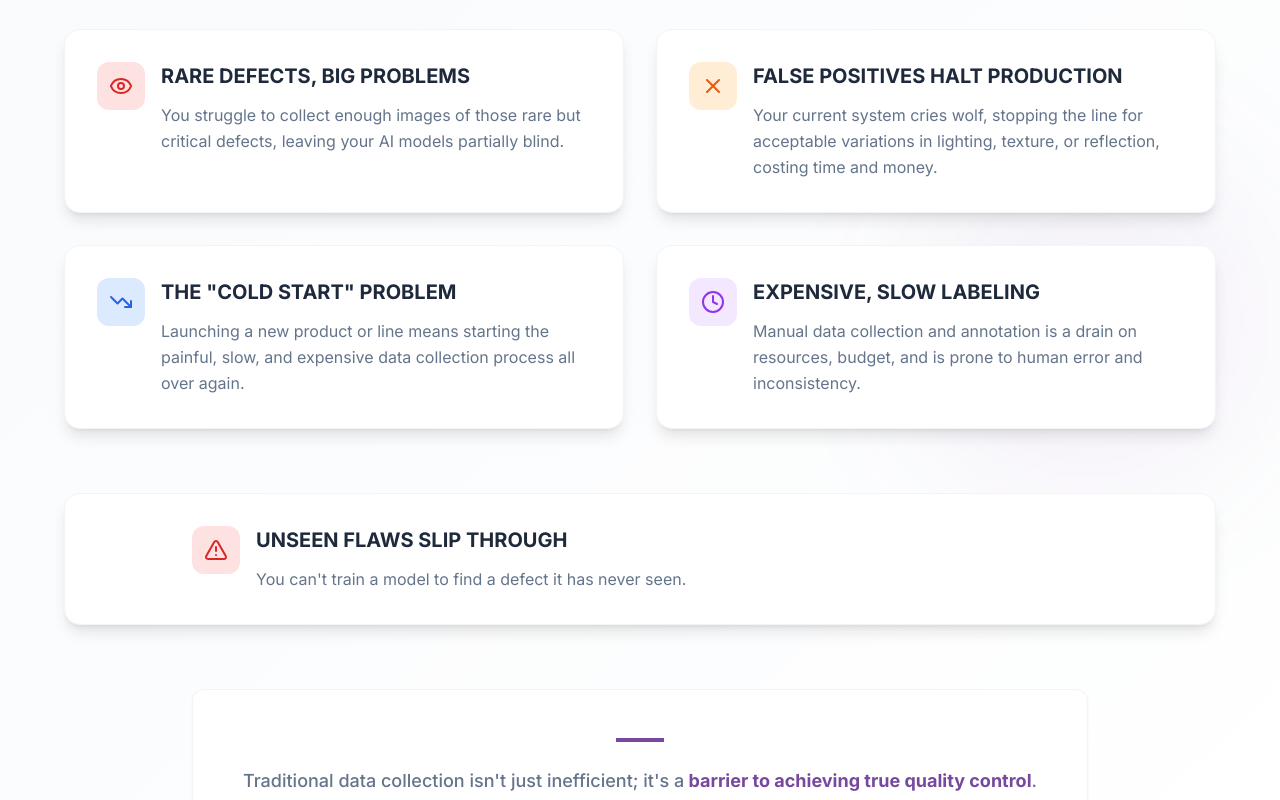
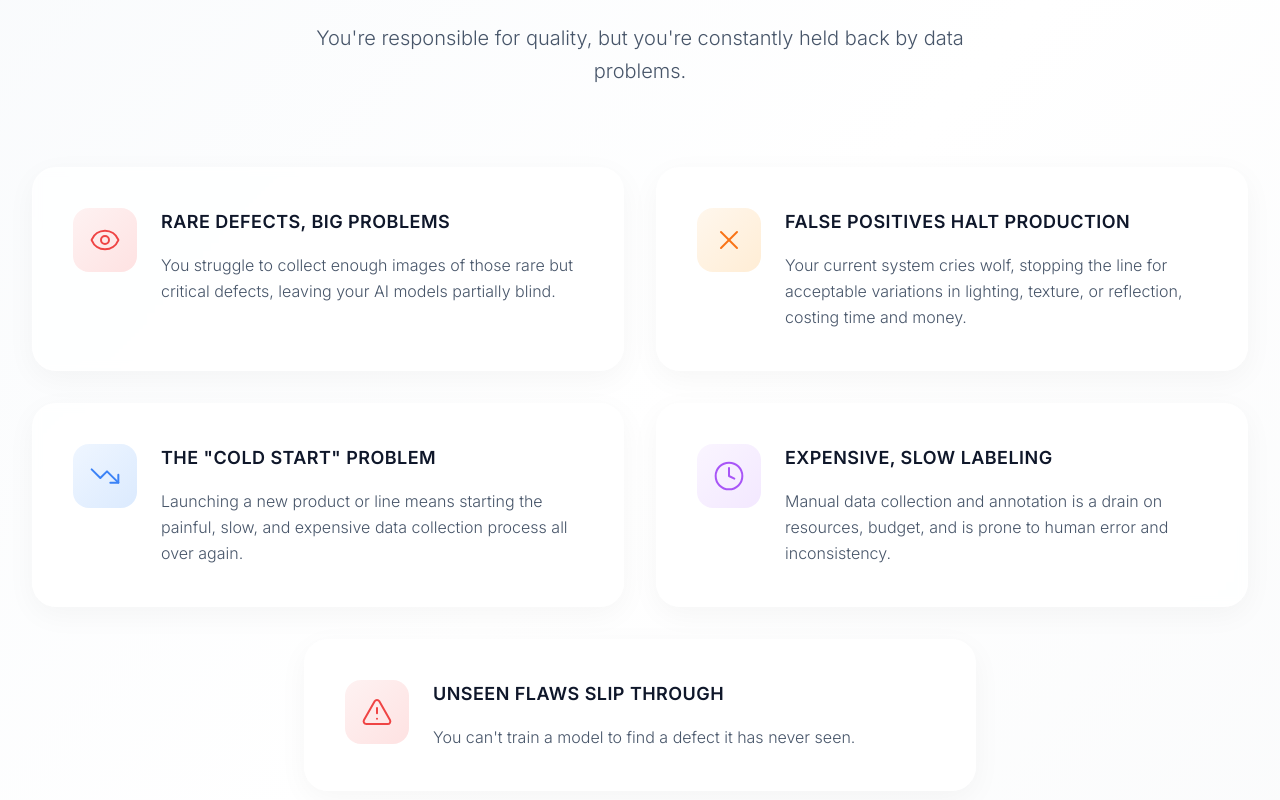
Before and after one commit to kwattu/symage-perfect-vision-landing, a React (Vite) app: page / in a window 1280 px wide. Shown: the part 1240-2040 px from the top of the page. Built offline with nearby package versions, Linux system fonts and the light colour scheme.

Commit message:
Refine Problem section layout
Improved the visual presentation of the "Does This Sound Familiar?" section in `src/components/Problem.tsx` to align with a boutique web design aesthetic, focusing on enhanced typography, spacing, and overall elegance.

```diff
--- a/src/components/Problem.tsx
+++ b/src/components/Problem.tsx
@@ -3,99 +3,114 @@ import { AlertTriangle, Clock, Database, Eye, TrendingDown, X } from "lucide-rea
 
 const Problem = () => {
   return (
-    <section className="py-20 bg-gradient-to-br from-symage-light-gray to-white relative overflow-hidden">
-      {/* Minimal background pattern */}
-      <div className="absolute inset-0 opacity-3">
-        <div className="absolute top-1/3 right-0 w-96 h-96 bg-symage-purple/5 rounded-full blur-3xl"></div>
+    <section className="py-24 bg-gradient-to-br from-slate-50 via-white to-gray-50 relative overflow-hidden">
+      {/* Elegant background elements */}
+      <div className="absolute inset-0">
+        <div className="absolute top-1/4 right-1/6 w-72 h-72 bg-symage-purple/3 rounded-full blur-3xl"></div>
+        <div className="absolute bottom-1/3 left-1/6 w-96 h-96 bg-symage-blue/2 rounded-full blur-3xl"></div>
       </div>
 
-      <div className="relative container mx-auto px-6">
-        <div className="max-w-6xl mx-auto">
-          {/* Clean section header */}
-          <div className="text-center mb-16 animate-fade-in">
-            <h2 className="text-4xl md:text-5xl font-bold text-symage-text-dark mb-6 font-sans leading-tight">
+      <div className="relative container mx-auto px-8">
+        <div className="max-w-7xl mx-auto">
+          {/* Refined section header */}
+          <div className="text-center mb-20 animate-fade-in">
+            <div className="inline-flex items-center justify-center w-16 h-1 bg-gradient-to-r from-symage-purple to-symage-blue rounded-full mb-8"></div>
+            <h2 className="text-5xl md:text-6xl font-light text-slate-900 mb-8 font-sans leading-tight tracking-tight">
               Does This Sound
-              <span className="block text-symage-purple">
+              <span className="block font-semibold bg-gradient-to-r from-symage-purple to-symage-blue bg-clip-text text-transparent">
                 Familiar?
               </span>
             </h2>
-            <p className="text-xl text-symage-medium-gray max-w-3xl mx-auto leading-relaxed">
+            <p className="text-xl text-slate-600 max-w-2xl mx-auto leading-relaxed font-light">
               You're responsible for quality, but you're constantly held back by data problems.
             </p>
           </div>
 
-          {/* Problem points in clean grid layout */}
-          <div className="grid grid-cols-1 md:grid-cols-2 gap-8 mb-16">
-            <div className="bg-white rounded-2xl p-8 shadow-lg border border-gray-100 hover:shadow-xl transition-all duration-300 animate-slide-in-left">
-              <div className="flex items-start space-x-4">
-                <div className="w-12 h-12 rounded-xl bg-red-100 flex items-center justify-center flex-shrink-0">
-                  <Eye className="h-6 w-6 text-red-600" />
+          {/* Elegant problem cards in asymmetric layout */}
+          <div className="space-y-8 mb-20">
+            {/* First row - 2 cards */}
+            <div className="grid grid-cols-1 lg:grid-cols-2 gap-8">
+              <div className="group bg-white/80 backdrop-blur-sm rounded-3xl p-10 shadow-[0_8px_30px_rgb(0,0,0,0.04)] border border-white/20 hover:shadow-[0_20px_40px_rgb(0,0,0,0.08)] transition-all duration-500 animate-slide-in-left">
+                <div className="flex items-start space-x-6">
+                  <div className="w-16 h-16 rounded-2xl bg-gradient-to-br from-red-50 to-red-100 flex items-center justify-center flex-shrink-0 group-hover:scale-110 transition-transform duration-300">
+                    <Eye className="h-8 w-8 text-red-500" strokeWidth={1.5} />
+                  </div>
+                  <div className="flex-1">
+                    <h4 className="text-lg font-semibold text-slate-900 mb-4 tracking-wide">RARE DEFECTS, BIG PROBLEMS</h4>
+                    <p className="text-slate-600 leading-relaxed font-light">You struggle to collect enough images of those rare but critical defects, leaving your AI models partially blind.</p>
+                  </div>
                 </div>
-                <div>
-                  <h4 className="text-xl font-bold text-symage-text-dark mb-3">RARE DEFECTS, BIG PROBLEMS</h4>
-                  <p className="text-symage-medium-gray leading-relaxed">You struggle to collect enough images of those rare but critical defects, leaving your AI models partially blind.</p>
+              </div>
+
+              <div className="group bg-white/80 backdrop-blur-sm rounded-3xl p-10 shadow-[0_8px_30px_rgb(0,0,0,0.04)] border border-white/20 hover:shadow-[0_20px_40px_rgb(0,0,0,0.08)] transition-all duration-500 animate-slide-in-left" style={{ animationDelay: '0.1s', animationFillMode: 'both' }}>
+                <div className="flex items-start space-x-6">
+                  <div className="w-16 h-16 rounded-2xl bg-gradient-to-br from-orange-50 to-orange-100 flex items-center justify-center flex-shrink-0 group-hover:scale-110 transition-transform duration-300">
+                    <X className="h-8 w-8 text-orange-500" strokeWidth={1.5} />
+                  </div>
+                  <div className="flex-1">
+                    <h4 className="text-lg font-semibold text-slate-900 mb-4 tracking-wide">FALSE POSITIVES HALT PRODUCTION</h4>
+                    <p className="text-slate-600 leading-relaxed font-light">Your current system cries wolf, stopping the line for acceptable variations in lighting, texture, or reflection, costing time and money.</p>
+                  </div>
                 </div>
               </div>
             </div>
 
-            <div className="bg-white rounded-2xl p-8 shadow-lg border border-gray-100 hover:shadow-xl transition-all duration-300 animate-slide-in-left" style={{ animationDelay: '0.1s', animationFillMode: 'both' }}>
-              <div className="flex items-start space-x-4">
-                <div className="w-12 h-12 rounded-xl bg-orange-100 flex items-center justify-center flex-shrink-0">
-                  <X className="h-6 w-6 text-orange-600" />
+            {/* Second row - 2 cards */}
+            <div className="grid grid-cols-1 lg:grid-cols-2 gap-8">
+              <div className="group bg-white/80 backdrop-blur-sm rounded-3xl p-10 shadow-[0_8px_30px_rgb(0,0,0,0.04)] border border-white/20 hover:shadow-[0_20px_40px_rgb(0,0,0,0.08)] transition-all duration-500 animate-slide-in-left" style={{ animationDelay: '0.2s', animationFillMode: 'both' }}>
+                <div className="flex items-start space-x-6">
+                  <div className="w-16 h-16 rounded-2xl bg-gradient-to-br from-blue-50 to-blue-100 flex items-center justify-center flex-shrink-0 group-hover:scale-110 transition-transform duration-300">
+                    <TrendingDown className="h-8 w-8 text-blue-500" strokeWidth={1.5} />
+                  </div>
+                  <div className="flex-1">
+                    <h4 className="text-lg font-semibold text-slate-900 mb-4 tracking-wide">THE "COLD START" PROBLEM</h4>
+                    <p className="text-slate-600 leading-relaxed font-light">Launching a new product or line means starting the painful, slow, and expensive data collection process all over again.</p>
+                  </div>
                 </div>
-                <div>
-                  <h4 className="text-xl font-bold text-symage-text-dark mb-3">FALSE POSITIVES HALT PRODUCTION</h4>
-                  <p className="text-symage-medium-gray leading-relaxed">Your current system cries wolf, stopping the line for acceptable variations in lighting, texture, or reflection, costing time and money.</p>
+              </div>
+
+              <div className="group bg-white/80 backdrop-blur-sm rounded-3xl p-10 shadow-[0_8px_30px_rgb(0,0,0,0.04)] border border-white/20 hover:shadow-[0_20px_40px_rgb(0,0,0,0.08)] transition-all duration-500 animate-slide-in-left" style={{ animationDelay: '0.3s', animationFillMode: 'both' }}>
+                <div className="flex items-start space-x-6">
+                  <div className="w-16 h-16 rounded-2xl bg-gradient-to-br from-purple-50 to-purple-100 flex items-center justify-center flex-shrink-0 group-hover:scale-110 transition-transform duration-300">
+                    <Clock className="h-8 w-8 text-purple-500" strokeWidth={1.5} />
+                  </div>
+                  <div className="flex-1">
+                    <h4 className="text-lg font-semibold text-slate-900 mb-4 tracking-wide">EXPENSIVE, SLOW LABELING</h4>
+                    <p className="text-slate-600 leading-relaxed font-light">Manual data collection and annotation is a drain on resources, budget, and is prone to human error and inconsistency.</p>
+                  </div>
                 </div>
               </div>
             </div>
 
-            <div className="bg-white rounded-2xl p-8 shadow-lg border border-gray-100 hover:shadow-xl transition-all duration-300 animate-slide-in-left" style={{ animationDelay: '0.2s', animationFillMode: 'both' }}>
-              <div className="flex items-start space-x-4">
-                <div className="w-12 h-12 rounded-xl bg-blue-100 flex items-center justify-center flex-shrink-0">
-                  <TrendingDown className="h-6 w-6 text-blue-600" />
-                </div>
-                <div>
-                  <h4 className="text-xl font-bold text-symage-text-dark mb-3">THE "COLD START" PROBLEM</h4>
-                  <p className="text-symage-medium-gray leading-relaxed">Launching a new product or line means starting the painful, slow, and expensive data collection process all over again.</p>
-                </div>
-              </div>
-            </div>
-
-            <div className="bg-white rounded-2xl p-8 shadow-lg border border-gray-100 hover:shadow-xl transition-all duration-300 animate-slide-in-left" style={{ animationDelay: '0.3s', animationFillMode: 'both' }}>
-              <div className="flex items-start space-x-4">
-                <div className="w-12 h-12 rounded-xl bg-purple-100 flex items-center justify-center flex-shrink-0">
-                  <Clock className="h-6 w-6 text-purple-600" />
-                </div>
-                <div>
-                  <h4 className="text-xl font-bold text-symage-text-dark mb-3">EXPENSIVE, SLOW LABELING</h4>
-                  <p className="text-symage-medium-gray leading-relaxed">Manual data collection and annotation is a drain on resources, budget, and is prone to human error and inconsistency.</p>
+            {/* Third row - single centered card */}
+            <div className="flex justify-center">
+              <div className="group bg-white/80 backdrop-blur-sm rounded-3xl p-10 shadow-[0_8px_30px_rgb(0,0,0,0.04)] border border-white/20 hover:shadow-[0_20px_40px_rgb(0,0,0,0.08)] transition-all duration-500 animate-fade-in max-w-2xl w-full">
+                <div className="flex items-start space-x-6">
+                  <div className="w-16 h-16 rounded-2xl bg-gradient-to-br from-red-50 to-red-100 flex items-center justify-center flex-shrink-0 group-hover:scale-110 transition-transform duration-300">
+                    <AlertTriangle className="h-8 w-8 text-red-500" strokeWidth={1.5} />
+                  </div>
+                  <div className="flex-1">
+                    <h4 className="text-lg font-semibold text-slate-900 mb-4 tracking-wide">UNSEEN FLAWS SLIP THROUGH</h4>
+                    <p className="text-slate-600 leading-relaxed font-light">You can't train a model to find a defect it has never seen.</p>
+                  </div>
                 </div>
               </div>
             </div>
           </div>
 
-          {/* Additional problem point */}
-          <div className="bg-white rounded-2xl p-8 shadow-lg border border-gray-100 hover:shadow-xl transition-all duration-300 animate-fade-in mb-16">
-            <div className="flex items-start space-x-4 max-w-4xl mx-auto">
-              <div className="w-12 h-12 rounded-xl bg-red-100 flex items-center justify-center flex-shrink-0">
-                <AlertTriangle className="h-6 w-6 text-red-600" />
+          {/* Elegant conclusion statement */}
+          <div className="text-center animate-fade-in">
+            <div className="max-w-4xl mx-auto">
+              <div className="relative">
+                <div className="absolute inset-0 bg-gradient-to-r from-symage-purple/5 via-symage-blue/5 to-symage-purple/5 rounded-3xl blur-xl"></div>
+                <div className="relative bg-white/60 backdrop-blur-sm border border-white/30 rounded-3xl p-12 shadow-[0_8px_30px_rgb(0,0,0,0.04)]">
+                  <div className="w-20 h-1 bg-gradient-to-r from-symage-purple to-symage-blue mx-auto mb-8 rounded-full"></div>
+                  <p className="text-xl text-slate-700 leading-relaxed font-light">
+                    Traditional data collection isn't just inefficient; it's a
+                    <span className="font-semibold bg-gradient-to-r from-symage-purple to-symage-blue bg-clip-text text-transparent"> barrier to achieving true quality control</span>.
+                  </p>
+                </div>
               </div>
-              <div>
-                <h4 className="text-xl font-bold text-symage-text-dark mb-3">UNSEEN FLAWS SLIP THROUGH</h4>
-                <p className="text-symage-medium-gray leading-relaxed">You can't train a model to find a defect it has never seen.</p>
-              </div>
-            </div>
-          </div>
-
-          {/* Clean conclusion statement */}
-          <div className="text-center animate-fade-in">
-            <div className="bg-white border border-gray-100 rounded-xl p-8 md:p-12 shadow-sm max-w-4xl mx-auto">
-              <div className="w-12 h-1 bg-symage-purple mx-auto mb-6"></div>
-              <p className="text-lg text-symage-medium-gray leading-relaxed font-medium">
-                Traditional data collection isn't just inefficient; it's a
-                <span className="font-bold text-symage-purple"> barrier to achieving true quality control</span>.
-              </p>
             </div>
           </div>
         </div>
```
